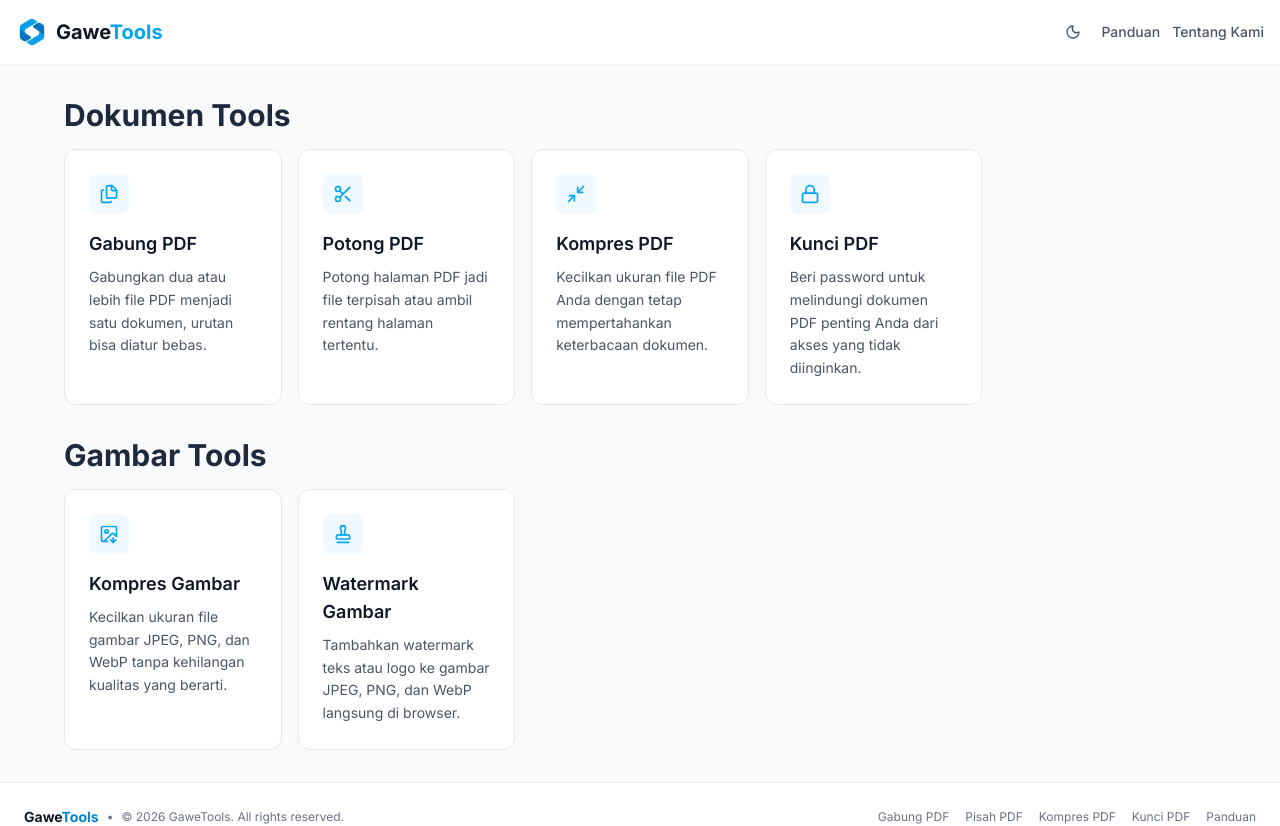
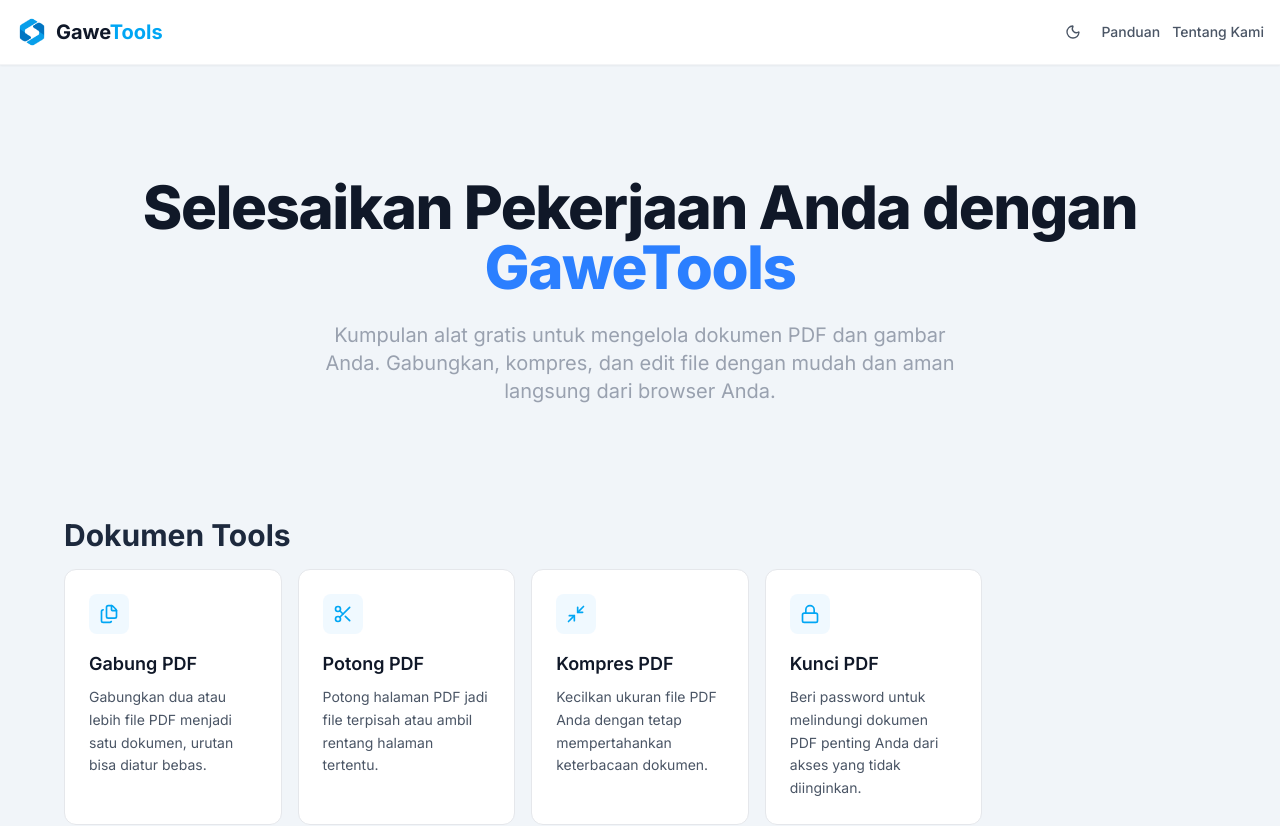
Before and after one commit to syahreza-satria/gawetools, a Next.js app: page / in a window 1280 px wide. Shown: the top 826 px of the page. Built offline with nearby package versions, Linux system fonts and the light colour scheme.

Commit message:
Adding jumbotron

```diff
--- a/app/layout.tsx
+++ b/app/layout.tsx
@@ -33,7 +33,7 @@ export default function RootLayout({ children }: { children: React.ReactNode })
           }}
         />
       </head>
-      <body className="min-h-full flex flex-col bg-slate-50 dark:bg-zinc-900 text-slate-800 dark:text-zinc-100 font-sans transition-colors duration-150">
+      <body className="min-h-full flex flex-col bg-slate-100 dark:bg-zinc-900 text-slate-800 dark:text-zinc-100 font-sans transition-colors duration-150">
         <Navbar />
         <main className="flex flex-col flex-1">{children}</main>
         <Footer />
--- a/app/page.tsx
+++ b/app/page.tsx
@@ -2,6 +2,7 @@ import Link from "next/link";
 import { Files, Scissors, Minimize2, Lock, ImageDown, Stamp } from "lucide-react";
 
 export default function Home() {
+  // Card Data
   const documentTools = [
     {
       href: "/merge-pdf",
@@ -29,7 +30,6 @@ export default function Home() {
     },
   ];
 
-  // 2. Definisikan data untuk Gambar Tools
   const imageTools = [
     {
       href: "/compress-image",
@@ -45,18 +45,8 @@ export default function Home() {
     },
   ];
 
-  // 3. Buat komponen Card agar tidak ada kode berulang (DRY - Don't Repeat Yourself)
-  const ToolCard = ({
-    href,
-    icon,
-    title,
-    description,
-  }: {
-    href: string;
-    icon: React.ReactNode;
-    title: string;
-    description: string;
-  }) => (
+  // Card Component
+  const ToolCard = ({ href, icon, title, description }: { href: string; icon: React.ReactNode; title: string; description: string }) => (
     <Link href={href} className="group border bg-white dark:bg-zinc-950 border-gray-200 dark:border-zinc-800 rounded-xl p-6 hover:border-sky-300 dark:hover:border-sky-500/50 transition-colors">
       <div className="w-10 h-10 rounded-lg bg-sky-50 dark:bg-sky-950/50 text-sky-500 dark:text-sky-400 flex items-center justify-center mb-4">{icon}</div>
       <h3 className="text-lg font-semibold text-gray-900 dark:text-white">{title}</h3>
@@ -66,6 +56,14 @@ export default function Home() {
 
   return (
     <div className="px-6 sm:px-16 py-8 mx-auto w-full space-y-8">
+      {/* Bagian Jumbotron / Hero Section */}
+      <div className="flex flex-col items-center justify-center text-center py-12 md:py-20 space-y-6 text-gray-900 dark:text-white">
+        <h1 className="text-4xl md:text-6xl font-extrabold tracking-tight">
+          Selesaikan Pekerjaan Anda dengan <span className="text-blue-500">GaweTools</span>
+        </h1>
+        <p className="text-lg md:text-xl text-gray-400 max-w-2xl mx-auto px-4">Kumpulan alat gratis untuk mengelola dokumen PDF dan gambar Anda. Gabungkan, kompres, dan edit file dengan mudah dan aman langsung dari browser Anda.</p>
+      </div>
+
       {/* Bagian Dokumen Tools */}
       <div className="space-y-4">
         <h1 className="text-3xl font-bold">Dokumen Tools</h1>
```
